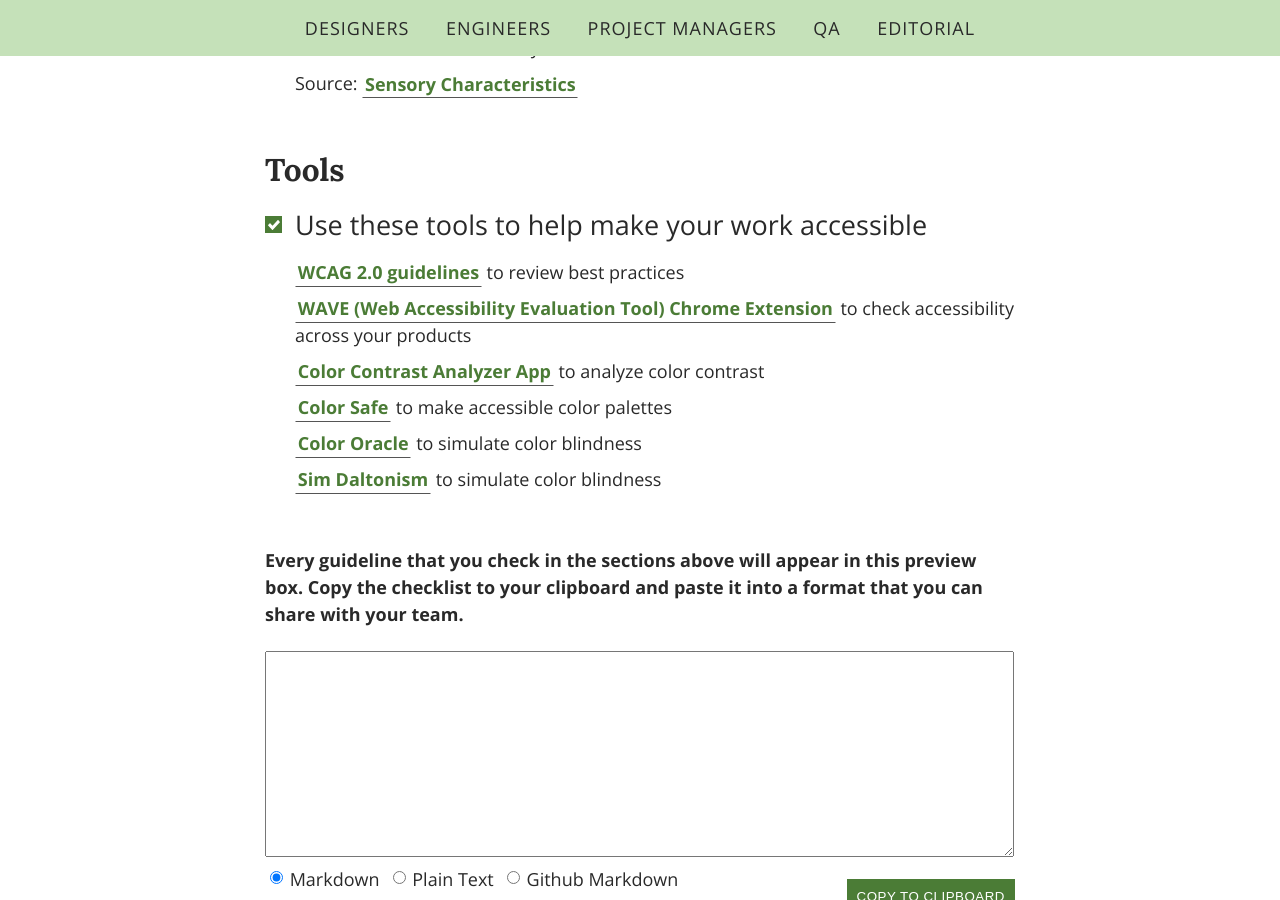
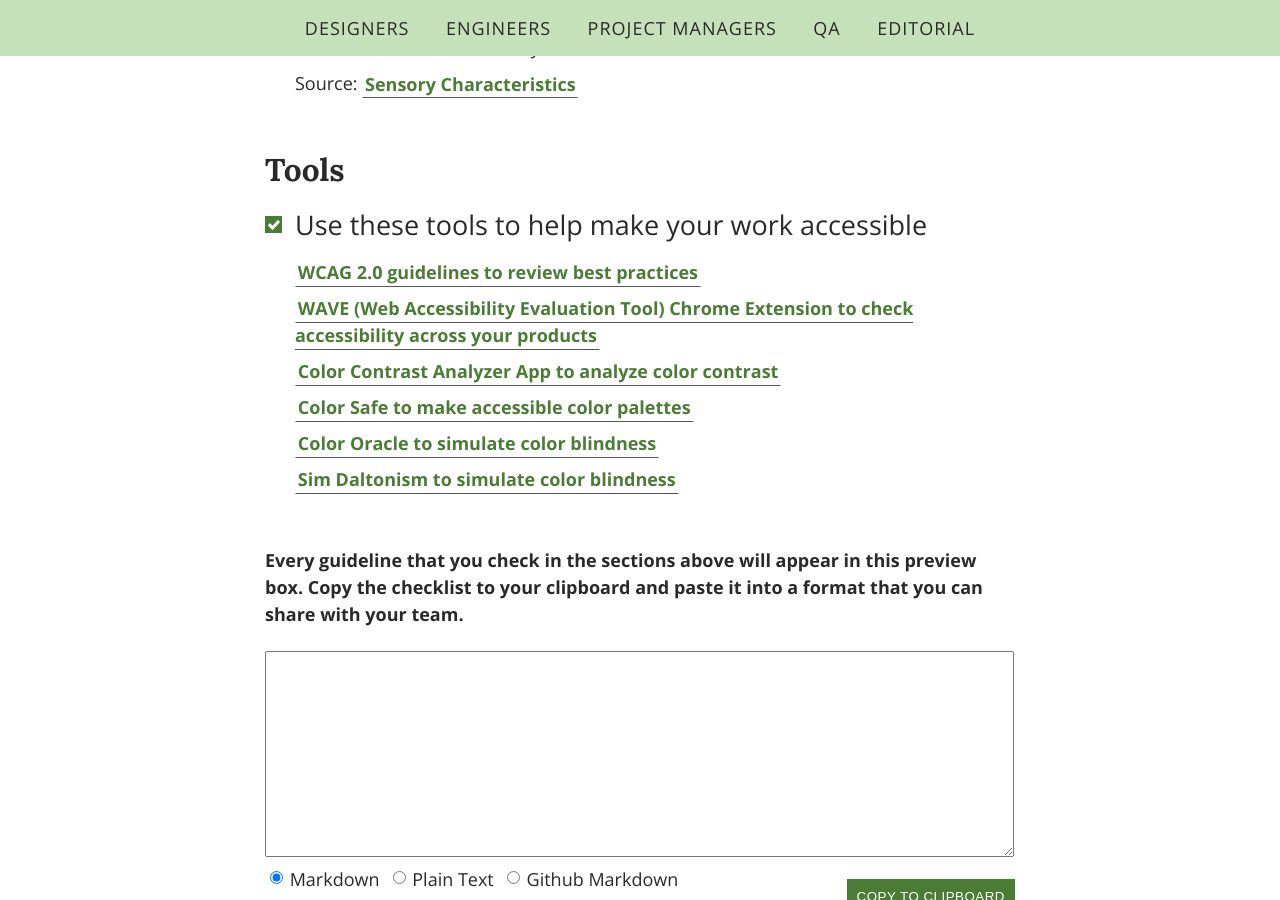
Before and after one commit to voxmedia/accessibility, a Jekyll site: the page built from index.html, in a window 1280 px wide and 900 px high, scrolled down 10010 px. Built offline with Jekyll 4.4.1, drawn with Linux system fonts in a browser that asks for light colours; some of the changed lines change nothing that is shown.

Commit message:
adding tool links to the preview

```diff
--- a/_includes/tools.html
+++ b/_includes/tools.html
@@ -3,15 +3,17 @@
   <ul>
     <li>
       <label id="tools-1">
-        <input type="checkbox" checked><b></b>
+        <input type="checkbox" checked data-include-links="#tool-links"><b></b>
         <p>Use these tools to help make your work accessible </p>
       </label>
-    	<p><a href="http://code.viget.com/interactive-wcag/#responsibility=design&level=aa">WCAG 2.0 guidelines</a> to review best practices</p>
-		  <p><a href="https://chrome.google.com/webstore/detail/wave-evaluation-tool/jbbplnpkjmmeebjpijfedlgcdilocofh?hl=en-US">WAVE (Web Accessibility Evaluation Tool) Chrome Extension</a> to check accessibility across your products</p>
-		  <p><a href="https://www.paciellogroup.com/resources/contrastanalyser/">Color Contrast Analyzer App</a> to analyze color contrast</p>
-		  <p><a href="http://colorsafe.co/">Color Safe</a> to make accessible color palettes</p>
-		  <p><a href="http://colororacle.org/index.html">Color Oracle</a> to simulate color blindness</p>
-		  <p><a href="https://michelf.ca/projects/sim-daltonism/">Sim Daltonism</a> to simulate color blindness</p>
+      <div id="tool-links">
+      	<p><a href="http://code.viget.com/interactive-wcag/#responsibility=design&level=aa">WCAG 2.0 guidelines to review best practices</a></p>
+  		  <p><a href="https://chrome.google.com/webstore/detail/wave-evaluation-tool/jbbplnpkjmmeebjpijfedlgcdilocofh?hl=en-US">WAVE (Web Accessibility Evaluation Tool) Chrome Extension to check accessibility across your products</a></p>
+  		  <p><a href="https://www.paciellogroup.com/resources/contrastanalyser/">Color Contrast Analyzer App to analyze color contrast</a></p>
+  		  <p><a href="http://colorsafe.co/">Color Safe to make accessible color palettes</a></p>
+  		  <p><a href="http://colororacle.org/index.html">Color Oracle to simulate color blindness</a></p>
+  		  <p><a href="https://michelf.ca/projects/sim-daltonism/">Sim Daltonism to simulate color blindness</a></p>
+      </div>
     </li>
   </ul>
 </div>
--- a/js/list-builder.js
+++ b/js/list-builder.js
@@ -1,8 +1,18 @@
-function $$(sel) {
+// if optional element is provided, the selector will be scoped
+// to the element, otherwise the document is queried
+// results are returned as an Array not an HTMLObject
+function $$(sel, el) {
   // turn this into an array for easier loopability
-  return Array.prototype.slice.call(document.querySelectorAll(sel));
+  var results;
+  if (el) {
+    results = el.querySelectorAll(sel);
+  } else {
+    results = document.querySelectorAll(sel);
+  }
+  return Array.prototype.slice.call(results);
 }
 
+// instantiate the copy button
 new Clipboard('.c-guidelines__copy');
 
 (function(container){ // write some JS
@@ -84,8 +94,27 @@
         str = str + " [More Info](" + window.location.href + "#" + curr[1] + ")";
       }
 
+      // if there is extra elements
+      if (curr[2]) {
+        str += curr[2];
+      }
+
       return idx > 0 ?  prev + str : str;
     }, active[0]);
+  }
+
+  function formatExtraLinks(el) {
+    var links = $$('a', el);
+    var start = formatters[outputType];
+    var result = [];
+    links.forEach(function(link) {
+      if (outputType === 'plaintext') {
+        result.push(start + link.innerText + ': ' + link.href);
+      } else {
+        result.push(start + '[' + link.innerText + '](' + link.href + ')');
+      }
+    });
+    return result.join();
   }
 
   function outputPreview() {
@@ -99,8 +128,13 @@
     var newActive = [];
     checkboxes.forEach(function(c) {
       if (c.checked) {
-        // [description of the item, id for the label (for anchor links)]
-        var deets = [c.parentNode.querySelector('p').innerText, c.parentNode.id]
+        var extra = null;
+
+        if (c.getAttribute('data-include-links')) {
+          extra = formatExtraLinks(document.querySelector(c.getAttribute('data-include-links')));
+        }
+        // [description of the item, id for the label (for anchor links), extra info]
+        var deets = [c.parentNode.querySelector('p').innerText, c.parentNode.id, extra]
         newActive.push(deets);
       }
     });
@@ -144,7 +178,7 @@
   if (previousSelections) {
     active = previousSelections;
     highlightCheckboxes();
-    outputPreview();
+    rebuildActive();
   }
 
  })(document.querySelector('.c-guidelines'))
```
